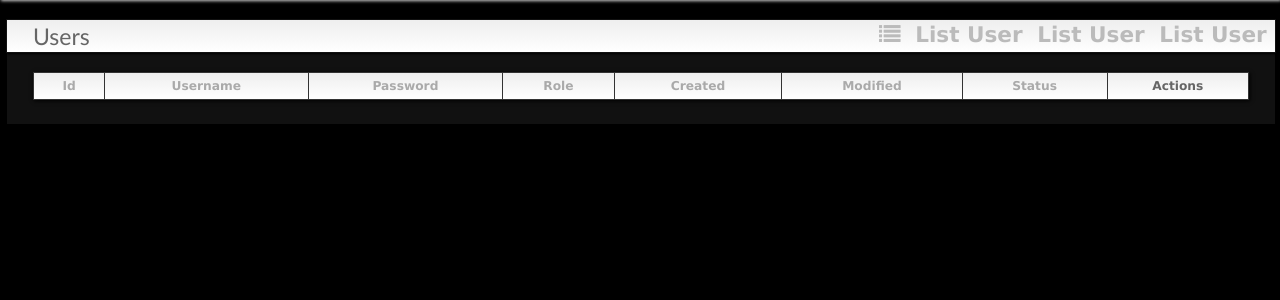
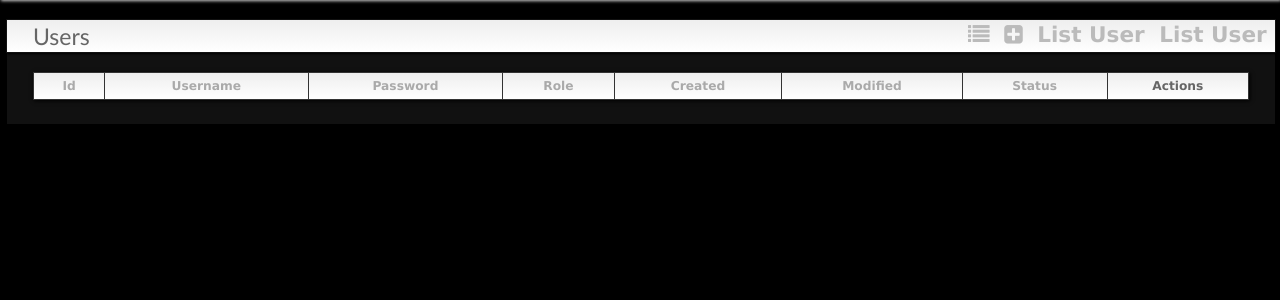
Before and after one commit to devasish/eurobeta, a CakePHP app: the page made by app/View/Users/index.ctp in a window 1280 px wide. Shown: the part 26-326 px from the top of the page. Run offline with PHP 8.4 and a stand-in for CakePHP, Linux system fonts and the light colour scheme; the template is opened without the code that fills it, so the values that code supplies are empty; some libraries are stand-ins or nearby versions.

Commit message:
menu icon added

```diff
--- a/app/View/Users/index.ctp
+++ b/app/View/Users/index.ctp
@@ -70,8 +70,8 @@
 </div>
 <div class="actions">
 	<ul>
-		<li><?php echo $this->Html->link('<i class="fa fa-list"></i>', array('action' => 'add'), array('escape'=>FALSE)); ?></li>
-                <li><?php echo $this->Html->link(__('List User'), array('action' => 'index')); ?></li>
+		<li><?php echo $this->Html->link('<i class="fa fa-list"></i>', array('action' => 'index'), array('escape'=>FALSE)); ?></li>
+                <li><?php echo $this->Html->link('<i class="fa fa-plus-square"></i>', array('action' => 'add'), array('escape'=>FALSE)); ?></li>
                 <li><?php echo $this->Html->link(__('List User'), array('action' => 'index')); ?></li>
                 <li><?php echo $this->Html->link(__('List User'), array('action' => 'index')); ?></li>
 	</ul>
```
Also changed, not shown: app/webroot/css/default.css (indentation only).
